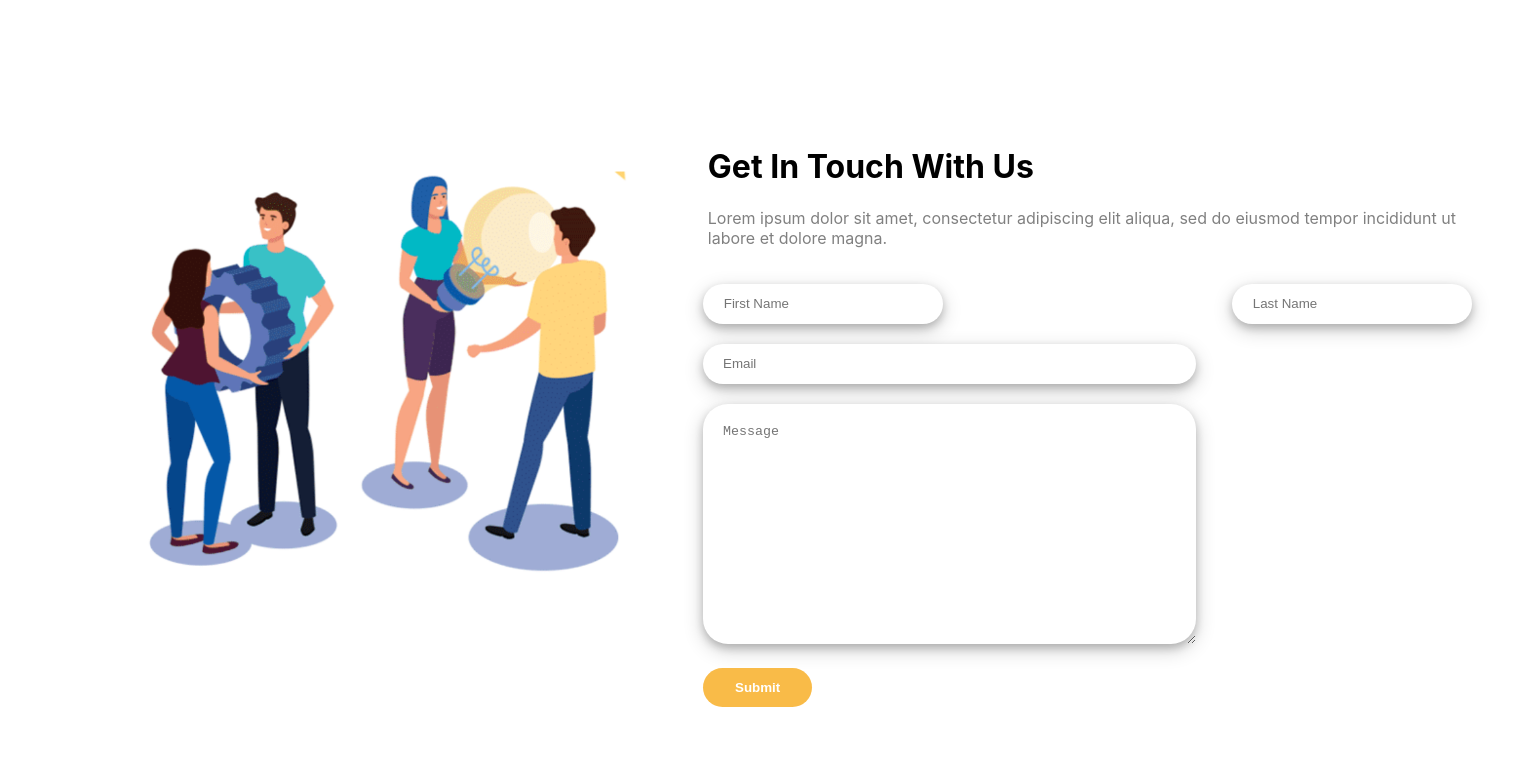
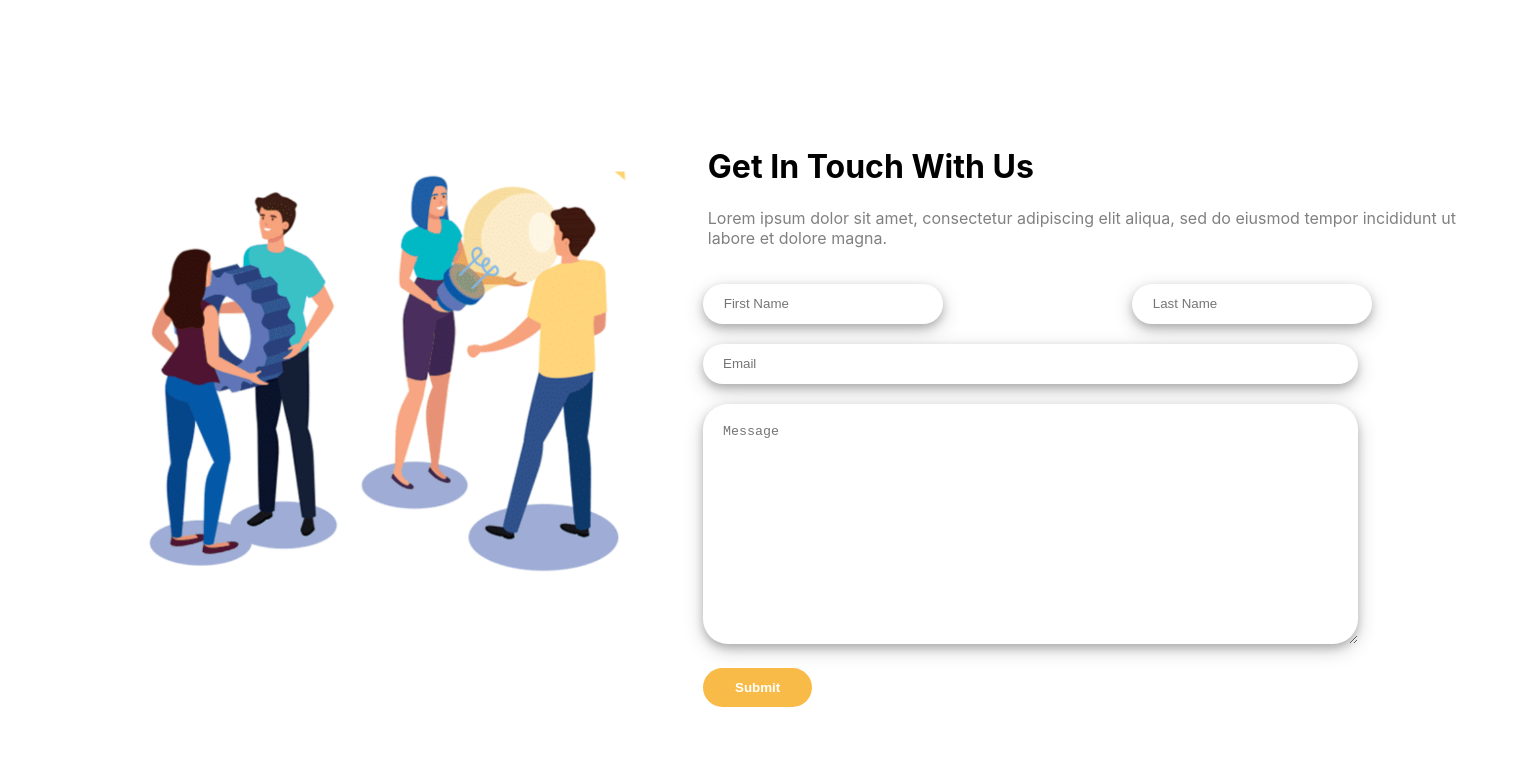
Before and after one commit to ShivanshKumar/Landing-Page, a React (Create React App) app: page / in a window 1536 px wide. Shown: the part 4307-5075 px from the top of the page. Built offline with nearby package versions, Linux system fonts and the light colour scheme.

Commit message:
Version 1.1.6

```diff
--- a/src/Template7.css
+++ b/src/Template7.css
@@ -32,15 +32,13 @@
 
 #fln {
 	display: flex;
-	justify-content: space-between;
+	justify-content: space-around;
 }
 
 #fln input {
     border-radius: 25px;
     padding: 1.5em;
-    padding-left: 1em;
-    padding-right: 0em;
-    width: 17em;
+    width: 15em;
     height: 0.01em;
 	border-style: none;
 	box-shadow: 0 4px 8px 0 rgba(0, 0, 0, 0.2), 0 6px 20px 0 rgba(0, 0, 0, 0.19);
@@ -78,3 +76,45 @@
 #form{
 	/*padding-right: 3em;*/
 }
+
+@media screen and (min-width: 1349px) {
+	#fln {
+		display: flex;
+		justify-content: space-between;
+		width: 87%;
+	}
+
+	#fln input {
+	    border-radius: 25px;
+	    padding: 1.5em;
+	    width: 80%;
+	    padding-left: 1em;
+	    padding-right: 0em;
+	    width: 17em;
+	    height: 0.01em;
+		border-style: none;
+		box-shadow: 0 4px 8px 0 rgba(0, 0, 0, 0.2), 0 6px 20px 0 rgba(0, 0, 0, 0.19);
+
+	}
+
+	#email{
+		border-radius: 25px;
+	    padding: 1.5em;
+	    width: 80%;
+	    height: 0.01em;
+		border-style: none;
+		box-shadow: 0 4px 8px 0 rgba(0, 0, 0, 0.2), 0 6px 20px 0 rgba(0, 0, 0, 0.19);
+	}
+
+	#Message {
+		text-align: start;
+		border-radius: 25px;
+	    padding: 1.5em;
+	    width: 80%;
+	    height: 15em;
+		border-style: none;
+		box-shadow: 0 4px 8px 0 rgba(0, 0, 0, 0.2), 0 6px 20px 0 rgba(0, 0, 0, 0.19);
+		resize: vertical;
+	}
+
+}
```
